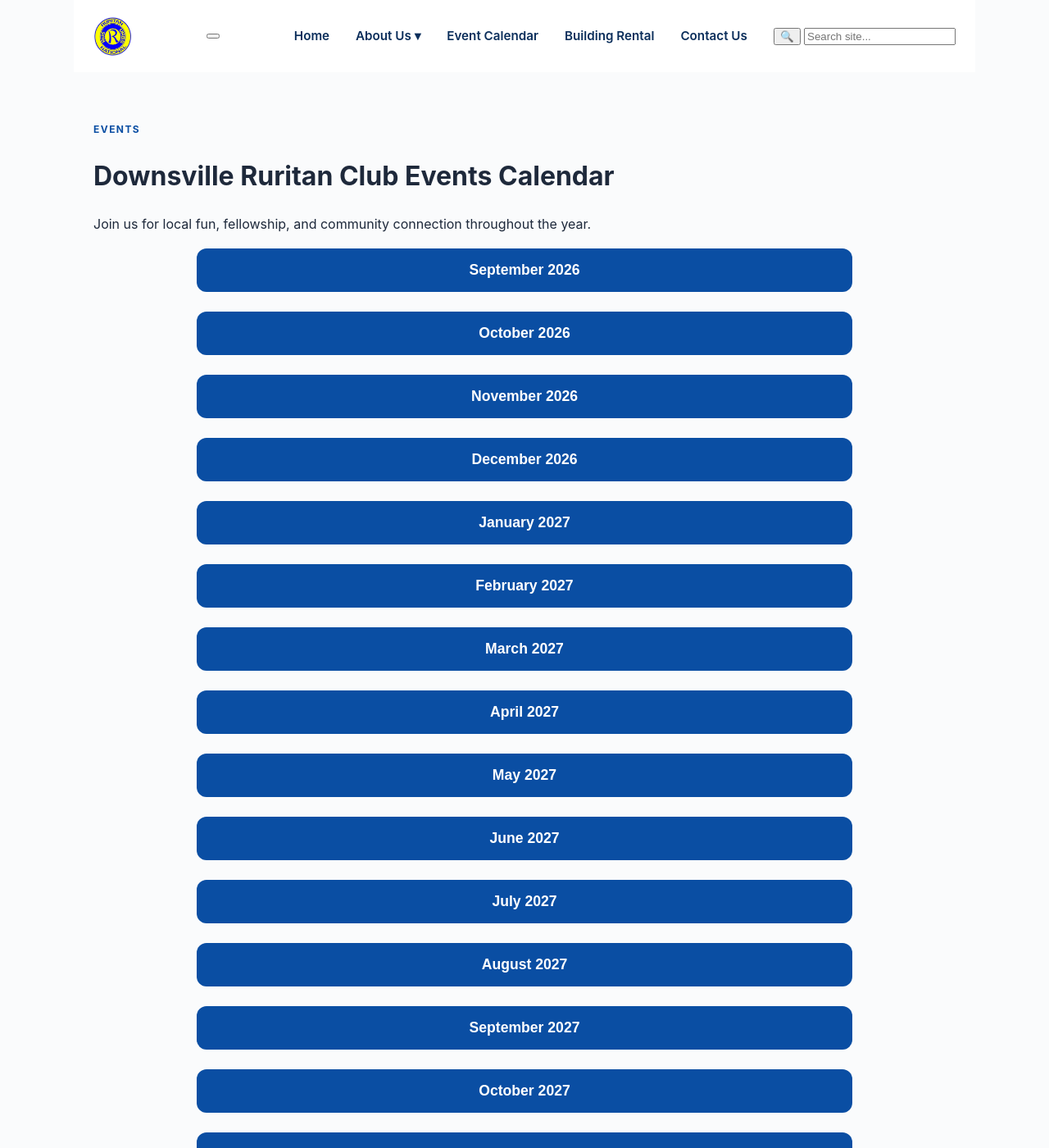
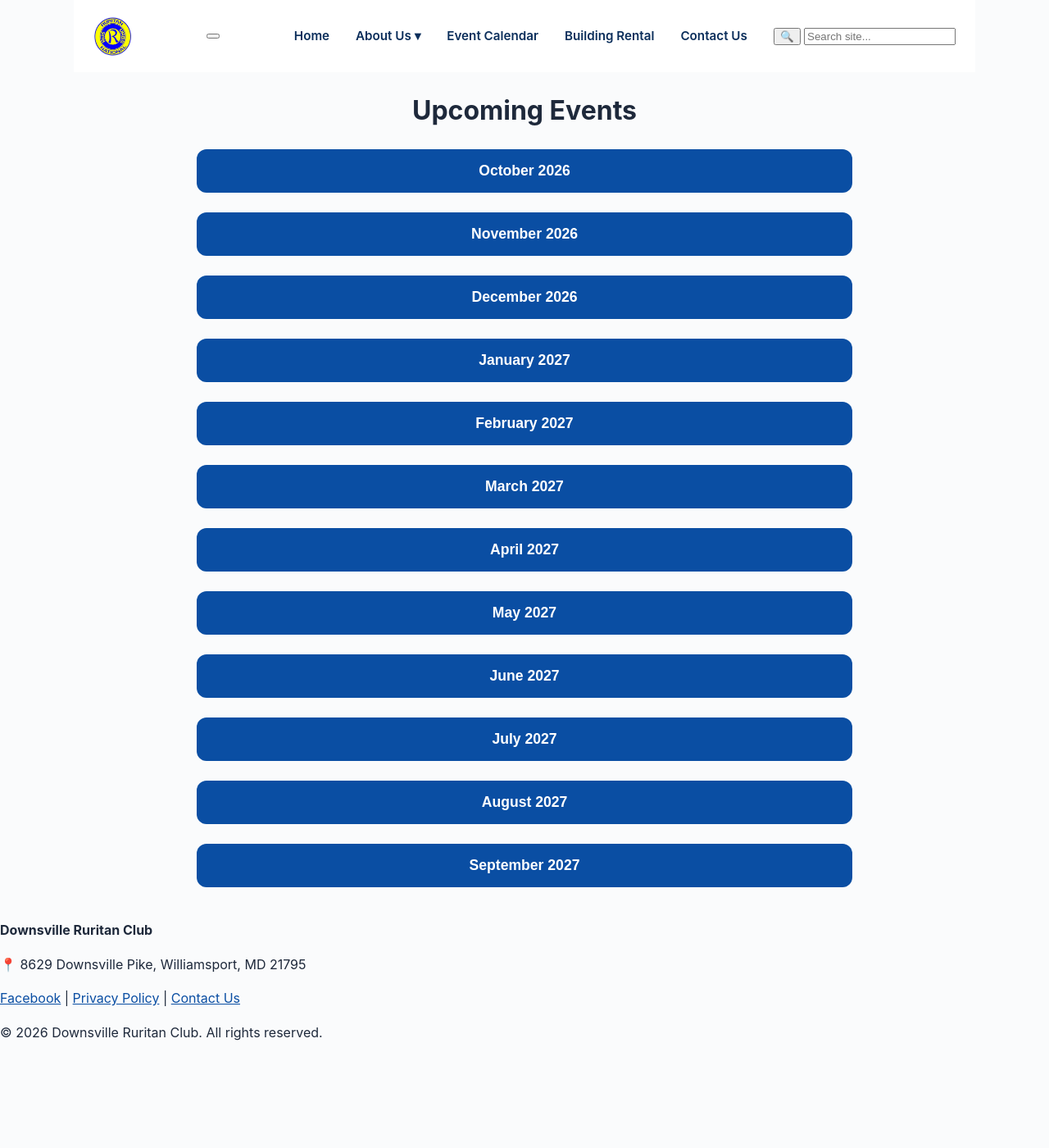
Before and after one commit to lelynkegarise-stack/testweb2, a Jekyll site: the page built from calendar.html, in a window 1280 px wide and 1400 px high. Shown: the whole window at 82% size. Built offline with Jekyll 4.4.1, drawn with Linux system fonts in a browser that asks for light colours; some of the changed text lies outside the part shown.

Commit message:
Update calendar.html

```diff
--- a/calendar.html
+++ b/calendar.html
@@ -5,204 +5,267 @@
 keywords: "Downsville Ruritan events, Williamsport Maryland events, community events calendar, bingo, festivals, auctions, Downsville activities"
 ---
 
-<main class="page-shell">
-  <header class="page-header alt">
-    <div class="page-header-inner">
-      <p class="eyebrow">Events</p>
-      <h1>Downsville Ruritan Club Events Calendar</h1>
-      <p>Join us for local fun, fellowship, and community connection throughout the year.</p>
-    </div>
-  </header>
+<div id="months-container">
+  <h1>Upcoming Events</h1>
 
-  <section class="content-section">
-    <div class="content-panel">
-      <div id="months-container">
-        <div class="month" data-month="2026-09">
-          <button class="month-toggle" type="button">September 2026</button>
+  <!-- October 2026 -->
+  <div class="month" data-month="2026-10">
+    <button type="button" class="month-toggle">October 2026</button>
     <table class="month-table">
-            <thead><tr><th>Date</th><th>Event</th></tr></thead>
+      <thead>
+        <tr><th>Date</th><th>Event</th></tr>
+      </thead>
       <tbody>
-              <tr><td>September 11, 2026</td><td><a href="{{ '/bingo.html' | relative_url }}">Monthly Bingo</a></td></tr>
-              <tr><td>September 19, 2026</td><td><a href="{{ '/lowball.html' | relative_url }}">Lowball Tournament</a></td></tr>
-              <tr><td>September 26, 2026</td><td><a href="{{ '/floyd.html' | relative_url }}">Floyd Davis Auction</a></td></tr>
+        <tr data-date="2026-10-09">
+          <td>October 9, 2026</td>
+          <td><a href="bingo.html">Monthly Bingo</a></td>
+        </tr>
+        <tr data-date="2026-10-10">
+          <td>October 10, 2026</td>
+          <td><a href="sausage.html">Sausage Sale Pickup</a></td>
+        </tr>
+        <tr data-date="2026-10-10">
+          <td>October 10, 2026</td>
+          <td><a href="lowball.html">Lowball Tournament</a></td>
+        </tr>
+        <tr data-date="2026-10-17">
+          <td>October 17, 2026</td>
+          <td><a href="communityDay.html">Downsville Community Day</a></td>
+        </tr>
+        <tr data-date="2026-10-24">
+          <td>October 24, 2026</td>
+          <td><a href="floyd.html">Floyd Davis Auction</a></td>
+        </tr>
       </tbody>
     </table>
   </div>
 
-        <div class="month" data-month="2026-10">
-          <button class="month-toggle" type="button">October 2026</button>
+  <!-- November 2026 -->
+  <div class="month" data-month="2026-11">
+    <button type="button" class="month-toggle">November 2026</button>
     <table class="month-table">
-            <thead><tr><th>Date</th><th>Event</th></tr></thead>
+      <thead>
+        <tr><th>Date</th><th>Event</th></tr>
+      </thead>
       <tbody>
-              <tr><td>October 9, 2026</td><td><a href="{{ '/bingo.html' | relative_url }}">Monthly Bingo</a></td></tr>
-              <tr><td>October 17, 2026</td><td><a href="{{ '/communityDay.html' | relative_url }}">Downsville Community Day</a></td></tr>
-              <tr><td>October 24, 2026</td><td><a href="{{ '/floyd.html' | relative_url }}">Floyd Davis Auction</a></td></tr>
+        <tr data-date="2026-11-13">
+          <td>November 13, 2026</td>
+          <td><a href="bingo.html">Monthly Bingo</a></td>
+        </tr>
+        <tr data-date="2026-11-14">
+          <td>November 14, 2026</td>
+          <td><a href="basket.html">Retired Basket Bingo</a></td>
+        </tr>
+        <tr data-date="2026-11-21">
+          <td>November 21, 2026</td>
+          <td><a href="lowball.html">Lowball Tournament</a></td>
+        </tr>
       </tbody>
     </table>
   </div>
 
-        <div class="month" data-month="2026-11">
-          <button class="month-toggle" type="button">November 2026</button>
+  <!-- December 2026 -->
+  <div class="month" data-month="2026-12">
+    <button type="button" class="month-toggle">December 2026</button>
     <table class="month-table">
-            <thead><tr><th>Date</th><th>Event</th></tr></thead>
+      <thead>
+        <tr><th>Date</th><th>Event</th></tr>
+      </thead>
       <tbody>
-              <tr><td>November 13, 2026</td><td><a href="{{ '/bingo.html' | relative_url }}">Monthly Bingo</a></td></tr>
-              <tr><td>November 21, 2026</td><td><a href="{{ '/lowball.html' | relative_url }}">Lowball Tournament</a></td></tr>
-              <tr><td>November 21, 2026</td><td><a href="{{ '/sausage.html' | relative_url }}">Sausage Sale</a></td></tr>
+        <tr data-date="2026-12-06">
+          <td>December 6, 2026</td>
+          <td><a href="gingerbread.html">Gingerbread House Event</a></td>
+        </tr>
+        <tr data-date="2026-12-11">
+          <td>December 11, 2026</td>
+          <td><a href="bingo.html">Monthly Bingo</a></td>
+        </tr>
+        <tr data-date="2026-12-19">
+          <td>December 19, 2026</td>
+          <td><a href="lowball.html">Lowball Tournament</a></td>
+        </tr>
+        <tr data-date="2026-12-24">
+          <td>December 24, 2026</td>
+          <td><a href="santa.html">Christmas Eve with Santa</a></td>
+        </tr>
       </tbody>
     </table>
   </div>
 
-        <div class="month" data-month="2026-12">
-          <button class="month-toggle" type="button">December 2026</button>
+  <!-- January 2027 -->
+  <div class="month" data-month="2027-01">
+    <button type="button" class="month-toggle">January 2027</button>
     <table class="month-table">
-            <thead><tr><th>Date</th><th>Event</th></tr></thead>
+      <thead>
+        <tr><th>Date</th><th>Event</th></tr>
+      </thead>
       <tbody>
-              <tr><td>December 6, 2026</td><td><a href="{{ '/gingerbread.html' | relative_url }}">Gingerbread House Decorating Event</a></td></tr>
-              <tr><td>December 11, 2026</td><td><a href="{{ '/bingo.html' | relative_url }}">Monthly Bingo</a></td></tr>
-              <tr><td>December 19, 2026</td><td><a href="{{ '/lowball.html' | relative_url }}">Lowball Tournament</a></td></tr>
-              <tr><td>December 24, 2026</td><td><a href="{{ '/santa.html' | relative_url }}">Christmas Eve with Santa</a></td></tr>
+        <tr data-date="2027-01-08">
+          <td>January 8, 2027</td>
+          <td><a href="bingo.html">Monthly Bingo</a></td>
+        </tr>
+        <tr data-date="2027-01-16">
+          <td>January 16, 2027</td>
+          <td><a href="lowball.html">Lowball Tournament</a></td>
+        </tr>
       </tbody>
     </table>
   </div>
 
-        <div class="month" data-month="2027-01">
-          <button class="month-toggle" type="button">January 2027</button>
+  <!-- February 2027 -->
+  <div class="month" data-month="2027-02">
+    <button type="button" class="month-toggle">February 2027</button>
     <table class="month-table">
-            <thead><tr><th>Date</th><th>Event</th></tr></thead>
+      <thead>
+        <tr><th>Date</th><th>Event</th></tr>
+      </thead>
       <tbody>
-              <tr><td>January 8, 2027</td><td><a href="{{ '/bingo.html' | relative_url }}">Monthly Bingo</a></td></tr>
-              <tr><td>January 16, 2027</td><td><a href="{{ '/lowball.html' | relative_url }}">Lowball Tournament</a></td></tr>
+        <tr data-date="2027-02-12">
+          <td>February 12, 2027</td>
+          <td><a href="bingo.html">Monthly Bingo</a></td>
+        </tr>
+        <tr data-date="2027-02-20">
+          <td>February 20, 2027</td>
+          <td><a href="lowball.html">Lowball Tournament</a></td>
+        </tr>
+        <tr data-date="2027-02-21">
+          <td>February 20, 2027</td>
+          <td><a href="sausage.html">Sausage Sale</a></td>
+        </tr>
       </tbody>
     </table>
   </div>
 
-        <div class="month" data-month="2027-02">
-          <button class="month-toggle" type="button">February 2027</button>
+  <!-- March 2027 -->
+  <div class="month" data-month="2027-03">
+    <button type="button" class="month-toggle">March 2027</button>
     <table class="month-table">
-            <thead><tr><th>Date</th><th>Event</th></tr></thead>
+      <thead>
+        <tr><th>Date</th><th>Event</th></tr>
+      </thead>
       <tbody>
-              <tr><td>February 12, 2027</td><td><a href="{{ '/bingo.html' | relative_url }}">Monthly Bingo</a></td></tr>
-              <tr><td>February 20, 2027</td><td><a href="{{ '/lowball.html' | relative_url }}">Lowball Tournament</a></td></tr>
+        <tr data-date="2027-03-06">
+          <td>March 6, 2027</td>
+          <td><a href="quarter.html">Quarter Mania</a></td>
+        </tr>
+        <tr data-date="2027-03-12">
+          <td>March 12, 2027</td>
+          <td><a href="bingo.html">Monthly Bingo</a></td>
+        </tr>
+        <tr data-date="2027-03-20">
+          <td>March 20, 2027</td>
+          <td><a href="lowball.html">Lowball Tournament</a></td>
+        </tr>
+        <tr data-date="2027-03-27">
+          <td>March 27, 2027</td>
+          <td><a href="Easter.html">Easter Egg Hunt</a></td>
+        </tr>
       </tbody>
     </table>
   </div>
 
-        <div class="month" data-month="2027-03">
-          <button class="month-toggle" type="button">March 2027</button>
+  <!-- April 2027 -->
+  <div class="month" data-month="2027-04">
+    <button type="button" class="month-toggle">April 2027</button>
     <table class="month-table">
-            <thead><tr><th>Date</th><th>Event</th></tr></thead>
+      <thead>
+        <tr><th>Date</th><th>Event</th></tr>
+      </thead>
       <tbody>
-              <tr><td>March 12, 2027</td><td><a href="{{ '/bingo.html' | relative_url }}">Monthly Bingo</a></td></tr>
-              <tr><td>March 20, 2027</td><td><a href="{{ '/lowball.html' | relative_url }}">Lowball Tournament</a></td></tr>
+        <tr data-date="2027-04-09">
+          <td>April 9, 2027</td>
+          <td><a href="bingo.html">Monthly Bingo</a></td>
+        </tr>
+        <tr data-date="2027-04-17">
+          <td>April 17, 2027</td>
+          <td><a href="lowball.html">Lowball Tournament</a></td>
+        </tr>
       </tbody>
     </table>
   </div>
 
-        <div class="month" data-month="2027-04">
-          <button class="month-toggle" type="button">April 2027</button>
+  <!-- May 2027 -->
+  <div class="month" data-month="2027-05">
+    <button type="button" class="month-toggle">May 2027</button>
     <table class="month-table">
-            <thead><tr><th>Date</th><th>Event</th></tr></thead>
+      <thead>
+        <tr><th>Date</th><th>Event</th></tr>
+      </thead>
       <tbody>
-              <tr><td>April 9, 2027</td><td><a href="{{ '/bingo.html' | relative_url }}">Monthly Bingo</a></td></tr>
-              <tr><td>April 17, 2027</td><td><a href="{{ '/Easter.html' | relative_url }}">Easter Egg Hunt</a></td></tr>
+        <tr data-date="2027-05-14">
+          <td>May 14, 2027</td>
+          <td><a href="bingo.html">Monthly Bingo</a></td>
+        </tr>
+        <tr data-date="2027-05-15">
+          <td>May 15, 2027</td>
+          <td><a href="lowball.html">Lowball Tournament</a></td>
+        </tr>
       </tbody>
     </table>
   </div>
 
-        <div class="month" data-month="2027-05">
-          <button class="month-toggle" type="button">May 2027</button>
+  <!-- June 2027 -->
+  <div class="month" data-month="2027-06">
+    <button type="button" class="month-toggle">June 2027</button>
     <table class="month-table">
-            <thead><tr><th>Date</th><th>Event</th></tr></thead>
+      <thead>
+        <tr><th>Date</th><th>Event</th></tr>
+      </thead>
       <tbody>
-              <tr><td>May 14, 2027</td><td><a href="{{ '/bingo.html' | relative_url }}">Monthly Bingo</a></td></tr>
-              <tr><td>May 22, 2027</td><td><a href="{{ '/lowball.html' | relative_url }}">Lowball Tournament</a></td></tr>
+        <tr data-date="2027-06-16">
+          <td>June 16-20, 2027</td>
+          <td><a href="carnival.html">Williamsport Carnival</a></td>
+        </tr>
       </tbody>
     </table>
   </div>
 
-        <div class="month" data-month="2027-06">
-          <button class="month-toggle" type="button">June 2027</button>
+  <!-- July 2027 -->
+  <div class="month" data-month="2027-07">
+    <button type="button" class="month-toggle">July 2027</button>
     <table class="month-table">
-            <thead><tr><th>Date</th><th>Event</th></tr></thead>
+      <thead>
+        <tr><th>Date</th><th>Event</th></tr>
+      </thead>
       <tbody>
-              <tr><td>June 11, 2027</td><td><a href="{{ '/bingo.html' | relative_url }}">Monthly Bingo</a></td></tr>
-              <tr><td>June 19, 2027</td><td><a href="{{ '/lowball.html' | relative_url }}">Lowball Tournament</a></td></tr>
+        <tr><td colspan="2">No events yet</td></tr>
       </tbody>
     </table>
   </div>
 
-        <div class="month" data-month="2027-07">
-          <button class="month-toggle" type="button">July 2027</button>
+  <!-- August 2027 -->
+  <div class="month" data-month="2027-08">
+    <button type="button" class="month-toggle">August 2027</button>
     <table class="month-table">
-            <thead><tr><th>Date</th><th>Event</th></tr></thead>
+      <thead>
+        <tr><th>Date</th><th>Event</th></tr>
+      </thead>
       <tbody>
-              <tr><td>July 9, 2027</td><td><a href="{{ '/bingo.html' | relative_url }}">Monthly Bingo</a></td></tr>
-              <tr><td>July 17, 2027</td><td><a href="{{ '/lowball.html' | relative_url }}">Lowball Tournament</a></td></tr>
+        <tr data-date="2027-08-14">
+          <td>August 14, 2027</td>
+          <td><a href="car.html">Annual Car Show</a></td>
+        </tr>
       </tbody>
     </table>
   </div>
 
-        <div class="month" data-month="2027-08">
-          <button class="month-toggle" type="button">August 2027</button>
+  <!-- September 2027 -->
+  <div class="month" data-month="2027-09">
+    <button type="button" class="month-toggle">September 2027</button>
     <table class="month-table">
-            <thead><tr><th>Date</th><th>Event</th></tr></thead>
+      <thead>
+        <tr><th>Date</th><th>Event</th></tr>
+      </thead>
       <tbody>
-              <tr><td>August 13, 2027</td><td><a href="{{ '/bingo.html' | relative_url }}">Monthly Bingo</a></td></tr>
-              <tr><td>August 21, 2027</td><td><a href="{{ '/lowball.html' | relative_url }}">Lowball Tournament</a></td></tr>
-            </tbody>
-          </table>
-        </div>
-
-        <div class="month" data-month="2027-09">
-          <button class="month-toggle" type="button">September 2027</button>
-          <table class="month-table">
-            <thead><tr><th>Date</th><th>Event</th></tr></thead>
-            <tbody>
-              <tr><td>September 10, 2027</td><td><a href="{{ '/bingo.html' | relative_url }}">Monthly Bingo</a></td></tr>
-              <tr><td>September 18, 2027</td><td><a href="{{ '/lowball.html' | relative_url }}">Lowball Tournament</a></td></tr>
-              <tr><td>September 25, 2027</td><td><a href="{{ '/floyd.html' | relative_url }}">Floyd Davis Auction</a></td></tr>
-            </tbody>
-          </table>
-        </div>
-
-        <div class="month" data-month="2027-10">
-          <button class="month-toggle" type="button">October 2027</button>
-          <table class="month-table">
-            <thead><tr><th>Date</th><th>Event</th></tr></thead>
-            <tbody>
-              <tr><td>October 8, 2027</td><td><a href="{{ '/bingo.html' | relative_url }}">Monthly Bingo</a></td></tr>
-              <tr><td>October 16, 2027</td><td><a href="{{ '/communityDay.html' | relative_url }}">Downsville Community Day</a></td></tr>
-              <tr><td>October 23, 2027</td><td><a href="{{ '/floyd.html' | relative_url }}">Floyd Davis Auction</a></td></tr>
-            </tbody>
-          </table>
-        </div>
-
-        <div class="month" data-month="2027-11">
-          <button class="month-toggle" type="button">November 2027</button>
-          <table class="month-table">
-            <thead><tr><th>Date</th><th>Event</th></tr></thead>
-            <tbody>
-              <tr><td>November 12, 2027</td><td><a href="{{ '/bingo.html' | relative_url }}">Monthly Bingo</a></td></tr>
-              <tr><td>November 20, 2027</td><td><a href="{{ '/lowball.html' | relative_url }}">Lowball Tournament</a></td></tr>
-              <tr><td>November 20, 2027</td><td><a href="{{ '/sausage.html' | relative_url }}">Sausage Sale</a></td></tr>
-            </tbody>
-          </table>
-        </div>
-
-        <div class="month" data-month="2027-12">
-          <button class="month-toggle" type="button">December 2027</button>
-          <table class="month-table">
-            <thead><tr><th>Date</th><th>Event</th></tr></thead>
-            <tbody>
-              <tr><td>December 5, 2027</td><td><a href="{{ '/gingerbread.html' | relative_url }}">Gingerbread House Decorating Event</a></td></tr>
-              <tr><td>December 10, 2027</td><td><a href="{{ '/bingo.html' | relative_url }}">Monthly Bingo</a></td></tr>
-              <tr><td>December 18, 2027</td><td><a href="{{ '/lowball.html' | relative_url }}">Lowball Tournament</a></td></tr>
-              <tr><td>December 24, 2027</td><td><a href="{{ '/santa.html' | relative_url }}">Christmas Eve with Santa</a></td></tr>
+        <tr data-date="2027-09-10">
+          <td>September 10, 2027</td>
+          <td><a href="bingo.html">Monthly Bingo</a></td>
+        </tr>
+        <tr data-date="2027-09-18">
+          <td>September 18, 2027</td>
+          <td><a href="lowball.html">Lowball Tournament</a></td>
+        </tr>
       </tbody>
     </table>
   </div>
 </div>
-    </div>
-  </section>
-</main>
```
Lines whose indentation alone changed are shown as unchanged.
